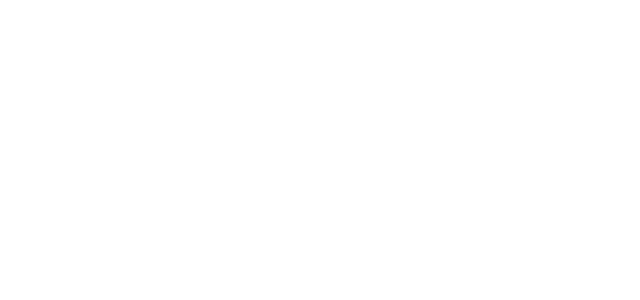
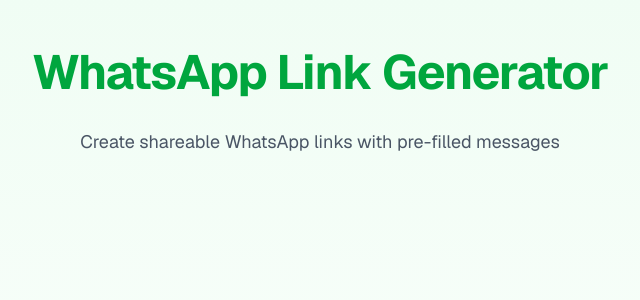
Before and after one commit to ritiksharmarj/wa-link, a Next.js app: page / in a window 1280 px wide. Shown: the top 300 px of the page, without its empty margins (320-960 px from the left). Built offline with nearby package versions, Linux system fonts and the light colour scheme.

Commit message:
Update styles and layout for WhatsApp Link Generator app

```diff
--- a/app/globals.css
+++ b/app/globals.css
@@ -1,25 +1,71 @@
 @import "tailwindcss";
 
 :root {
-  --background: #ffffff;
-  --foreground: #171717;
+  --background: 0 0% 100%;
+  --foreground: 222.2 84% 4.9%;
+
+  --card: 0 0% 100%;
+  --card-foreground: 222.2 84% 4.9%;
+
+  --popover: 0 0% 100%;
+  --popover-foreground: 222.2 84% 4.9%;
+
+  --primary: 142.1 76.2% 36.3%;
+  --primary-foreground: 355.7 100% 97.3%;
+
+  --secondary: 210 40% 96.1%;
+  --secondary-foreground: 222.2 47.4% 11.2%;
+
+  --muted: 210 40% 96.1%;
+  --muted-foreground: 215.4 16.3% 46.9%;
+
+  --accent: 210 40% 96.1%;
+  --accent-foreground: 222.2 47.4% 11.2%;
+
+  --destructive: 0 84.2% 60.2%;
+  --destructive-foreground: 210 40% 98%;
+
+  --border: 214.3 31.8% 91.4%;
+  --input: 214.3 31.8% 91.4%;
+  --ring: 142.1 76.2% 36.3%;
+
+  --radius: 0.5rem;
 }
 
-@theme {
-  --color-background: var(--background);
-  --color-foreground: var(--foreground);
+@theme inline {
   --font-sans: var(--font-geist-sans);
+
+  --color-background: hsl(var(--background));
+  --color-foreground: hsl(var(--foreground));
+  --color-card: hsl(var(--card));
+  --color-card-foreground: hsl(var(--card-foreground));
+  --color-popover: hsl(var(--popover));
+  --color-popover-foreground: hsl(var(--popover-foreground));
+  --color-primary: hsl(var(--primary));
+  --color-primary-foreground: hsl(var(--primary-foreground));
+  --color-secondary: hsl(var(--secondary));
+  --color-secondary-foreground: hsl(var(--secondary-foreground));
+  --color-muted: hsl(var(--muted));
+  --color-muted-foreground: hsl(var(--muted-foreground));
+  --color-accent: hsl(var(--accent));
+  --color-accent-foreground: hsl(var(--accent-foreground));
+  --color-destructive: hsl(var(--destructive));
+  --color-destructive-foreground: hsl(var(--destructive-foreground));
+  --color-border: hsl(var(--border));
+  --color-input: hsl(var(--input));
+  --color-ring: hsl(var(--ring));
+
+  --radius-lg: var(--radius);
+  --radius-md: calc(var(--radius) - 2px);
+  --radius-sm: calc(var(--radius) - 4px);
 }
 
-@media (prefers-color-scheme: dark) {
-  :root {
-    --background: #0a0a0a;
-    --foreground: #ededed;
+@layer base {
+  * {
+    @apply border-border;
+  }
+
+  body {
+    @apply bg-background text-foreground font-sans;
   }
 }
-
-body {
-  background: var(--background);
-  color: var(--foreground);
-  font-family: var(--font-sans), sans-serif;
-}
--- a/app/layout.tsx
+++ b/app/layout.tsx
@@ -1,5 +1,5 @@
 import type { Metadata } from "next";
-import { Geist, Geist_Mono } from "next/font/google";
+import { Geist } from "next/font/google";
 import "./globals.css";
 
 const geistSans = Geist({
@@ -8,8 +8,8 @@
 });
 
 export const metadata: Metadata = {
-  title: "Create Next App",
-  description: "Generated by create next app",
+  title: "WhatsApp Link Generator",
+  description: "Generate WhatsApp links with pre-filled messages",
 };
 
 export default function RootLayout({
--- a/app/page.tsx
+++ b/app/page.tsx
@@ -1,3 +1,14 @@
 export default function Home() {
-  return <div></div>;
+  return (
+    <main className="min-h-screen bg-gradient-to-b from-green-50 to-white">
+      <div className="container mx-auto px-4 py-12">
+        <h1 className="mb-8 text-center text-4xl font-bold tracking-tight text-green-600 md:text-5xl">
+          WhatsApp Link Generator
+        </h1>
+        <p className="mb-12 text-center text-lg text-gray-600">
+          Create shareable WhatsApp links with pre-filled messages
+        </p>
+      </div>
+    </main>
+  );
 }
--- /dev/null
+++ b/lib/utils.ts
@@ -0,0 +1,6 @@
+import { type ClassValue, clsx } from "clsx";
+import { twMerge } from "tailwind-merge";
+
+export function cn(...inputs: ClassValue[]) {
+  return twMerge(clsx(inputs));
+}
--- a/package.json
+++ b/package.json
@@ -11,9 +11,11 @@
     "prettier": "prettier --write ."
   },
   "dependencies": {
+    "clsx": "^2.1.1",
     "next": "15.2.1",
     "react": "^19.0.0",
-    "react-dom": "^19.0.0"
+    "react-dom": "^19.0.0",
+    "tailwind-merge": "^3.0.2"
   },
   "devDependencies": {
     "@eslint/eslintrc": "^3",
```
Also changed, not shown: 1 other file (tests, documents, lock files or other folders).
